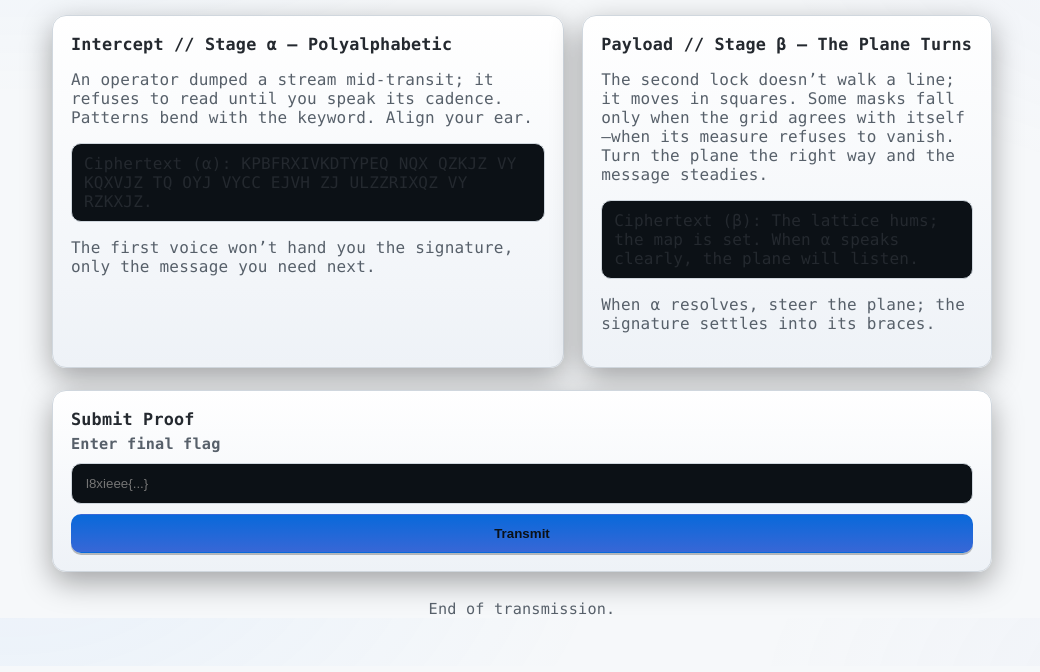
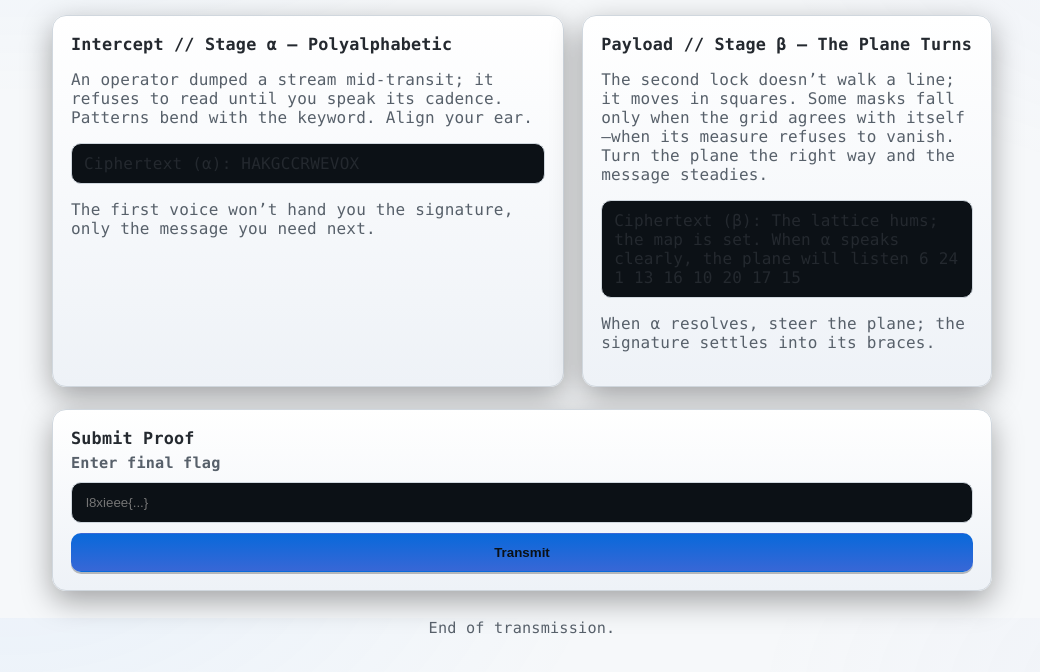
Before and after one commit to SaankLeo/l8xieeeS1, a plain HTML site: page index.html in a window 1280 px wide. Shown: the part 182-854 px from the top of the page, without its empty margins (118-1158 px from the left). Drawn offline with Linux system fonts and the light colour scheme.

Commit message:
Update index.html

```diff
--- a/index.html
+++ b/index.html
@@ -104,7 +104,7 @@
         <h3 class="h3">Intercept // Stage α — Polyalphabetic</h3>
         <p class="muted">An operator dumped a stream mid‑transit; it refuses to read until you speak its cadence. Patterns bend with the keyword. Align your ear.</p>
         <div class="mono" id="vig-cipher">
-          Ciphertext (α): KPBFRXIVKDTYPEQ NQX QZKJZ VY KQXVJZ TQ OYJ VYCC EJVH ZJ ULZZRIXQZ VY RZKXJZ.
+          Ciphertext (α): HAKGCCRWEVOX
         </div>
         <p class="muted">The first voice won’t hand you the signature, only the message you need next.</p>
       </div>
@@ -113,7 +113,7 @@
         <h3 class="h3">Payload // Stage β — The Plane Turns</h3>
         <p class="muted">The second lock doesn’t walk a line; it moves in squares. Some masks fall only when the grid agrees with itself—when its measure refuses to vanish. Turn the plane the right way and the message steadies.</p>
         <div class="mono" id="plane-cipher">
-          Ciphertext (β): The lattice hums; the map is set. When α speaks clearly, the plane will listen.
+          Ciphertext (β): The lattice hums; the map is set. When α speaks clearly, the plane will listen 6 24 1 13 16 10 20 17 15
         </div>
         <p class="muted">When α resolves, steer the plane; the signature settles into its braces.</p>
       </div>
```
